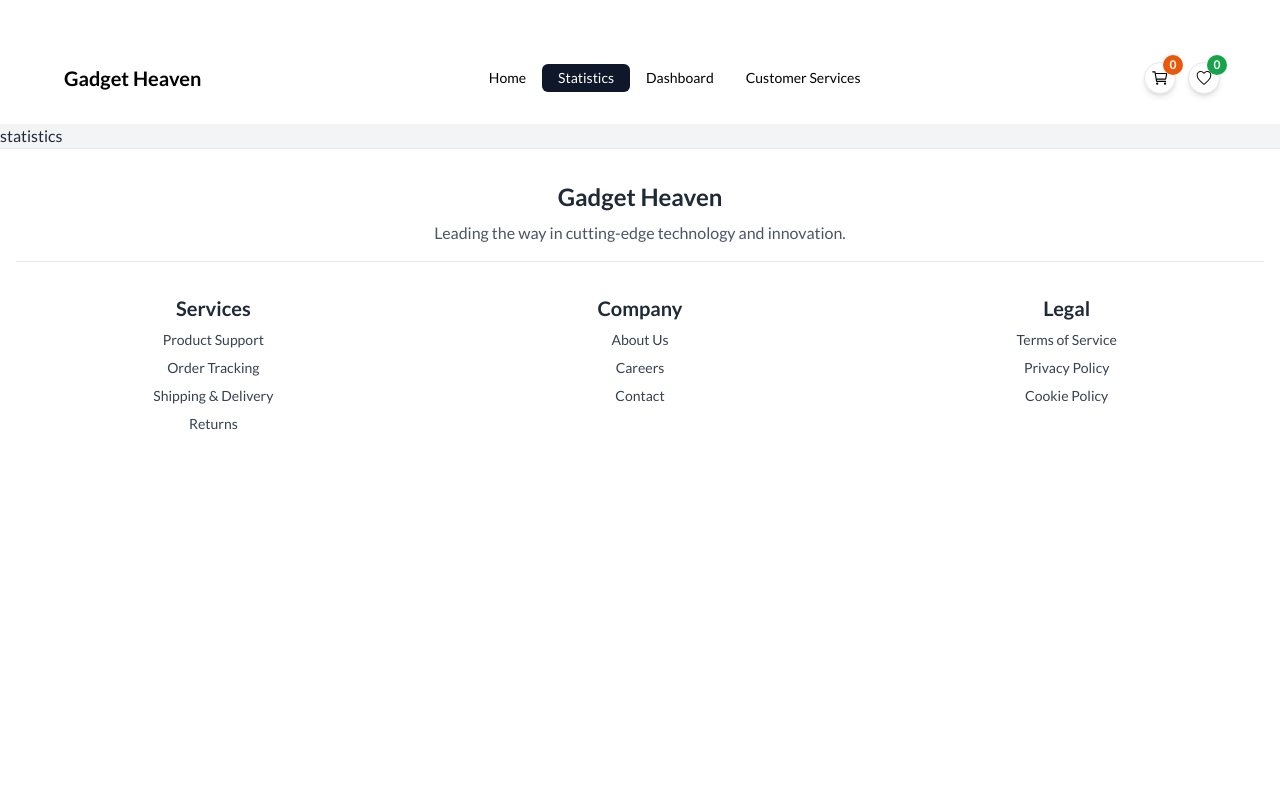
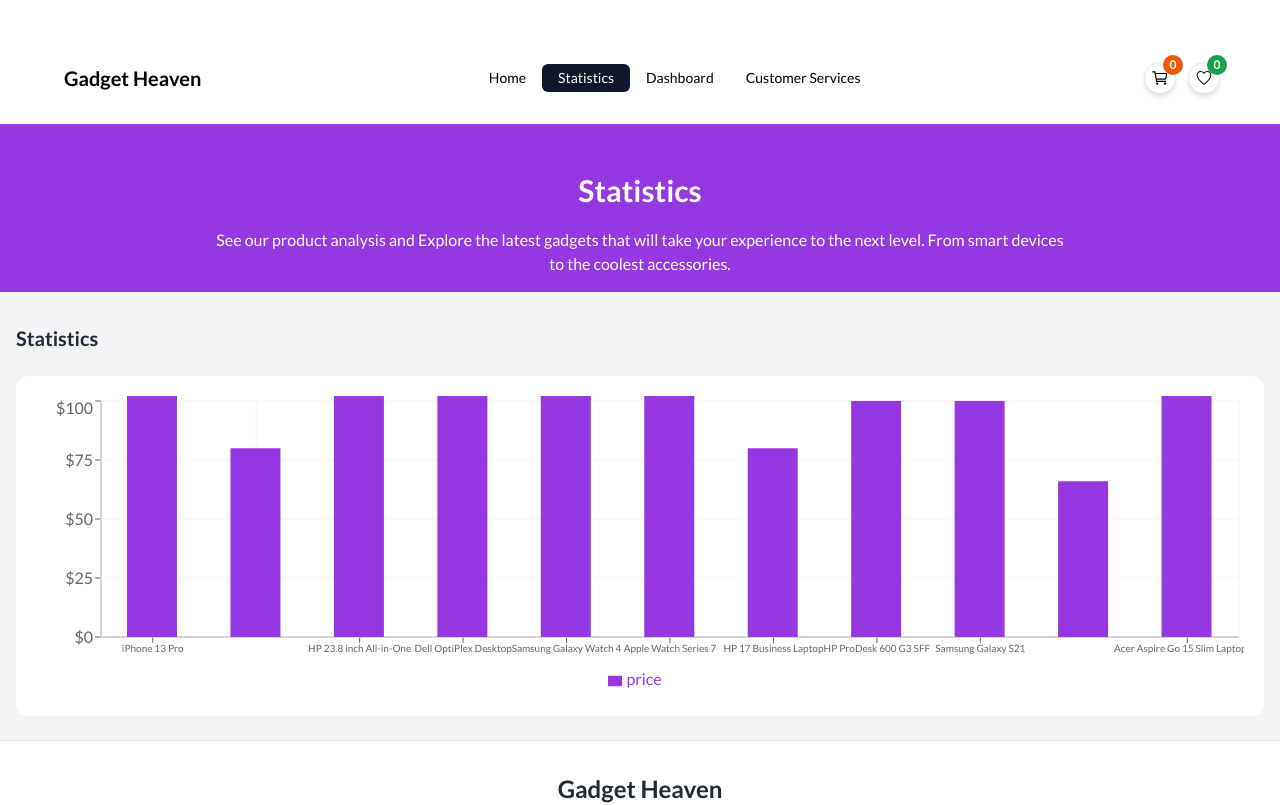
Before and after one commit to programming-hero-web-course-4/b10a8-gadget-heaven-xubayers, a React (Vite) app: page /statistics in a window 1280 px wide. Shown: the top 805 px of the page. Built offline with nearby package versions, Linux system fonts and the light colour scheme.

Commit message:
statistic page update

```diff
--- a/package.json
+++ b/package.json
@@ -18,7 +18,8 @@
     "react-icons": "^5.3.0",
     "react-rating-stars-component": "^2.2.0",
     "react-router-dom": "^6.27.0",
-    "react-tabs": "^6.0.2"
+    "react-tabs": "^6.0.2",
+    "recharts": "^2.13.3"
   },
   "devDependencies": {
     "@eslint/js": "^9.13.0",
--- a/src/pages/Statistics.jsx
+++ b/src/pages/Statistics.jsx
@@ -1,9 +1,65 @@
 import { useEffect } from "react";
+import Heading from "../utils/Heading";
+import {
+  Bar,
+  CartesianGrid,
+  ComposedChart,
+  Legend,
+  ResponsiveContainer,
+  Tooltip,
+  XAxis,
+  YAxis,
+} from "recharts";
+import { useLoaderData } from "react-router-dom";
 
 export default function Statistics() {
+  const { data } = useLoaderData();
   useEffect(() => {
     document.title = "Statistics || Gadget Heaven";
   }, []);
 
-  return <div>statistics</div>;
+  return (
+    <section>
+      <div className="bg-primary">
+        <div className="container mx-auto px-4">
+          <div className="  px-2 pb-4">
+            <div className=" container md:px-8 mx-auto relative text-white px-2 w-full">
+              <div className="container mx-auto pt-7">
+                <Heading
+                  title={"Statistics"}
+                  desc={
+                    "See our product analysis and Explore the latest gadgets that will take your experience to the next level. From smart devices to the coolest accessories."
+                  }
+                />
+              </div>
+            </div>
+          </div>
+        </div>
+      </div>
+      <div className="container mt-8 mx-auto px-4">
+        <div>
+          <h1 className="text-xl font-bold">Statistics</h1>
+        </div>
+        <div className="bg-white md:p-5 p-1 rounded-xl my-6">
+          <ResponsiveContainer width="100%" height={300}>
+            <ComposedChart data={data}>
+              <XAxis dataKey="product_title" className="text-[10px]" />
+              <YAxis
+                dataKey="price"
+                tickFormatter={(value) => {
+                  const parsedValue = parseInt(value, 10);
+                  return isNaN(parsedValue) ? value : `$${parsedValue}`;
+                }}
+              />
+
+              <Tooltip />
+              <Legend />
+              <CartesianGrid stroke="#f5f5f5" />
+              <Bar dataKey="price" barSize={50} fill="#9538e2" />
+            </ComposedChart>
+          </ResponsiveContainer>
+        </div>
+      </div>
+    </section>
+  );
 }
--- a/src/routes/router.jsx
+++ b/src/routes/router.jsx
@@ -35,6 +35,7 @@ const router = createBrowserRouter([
       {
         path: "/statistics",
         element: <Statistics />,
+        loader: () => axios.get("/gadgets.json"),
       },
       {
         path: "/dashboard",
```
Also changed, not shown: 1 other file (tests, documents, lock files or other folders).
